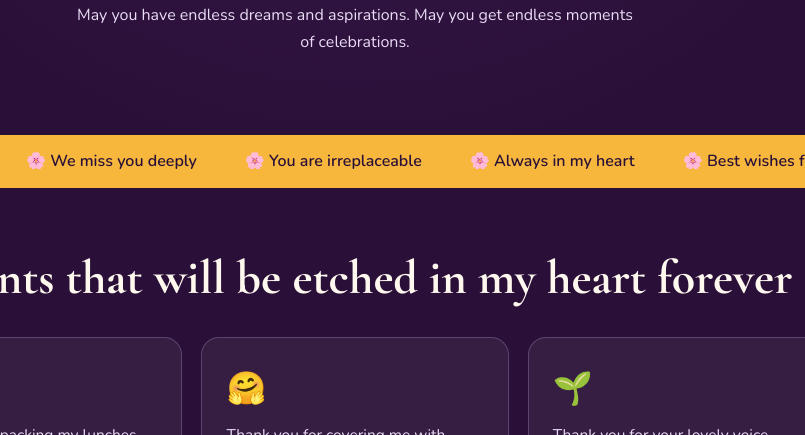
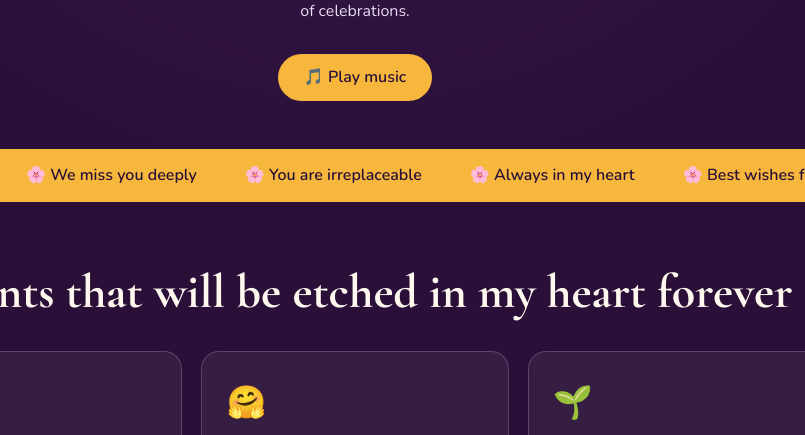
Before and after one commit to zuneesingh/happybirthday, a plain HTML site: page index.html in a window 1280 px wide. Shown: the part 665-1100 px from the top of the page, without its empty margins (285-1090 px from the left). Drawn offline with nearby package versions, Linux system fonts and the light colour scheme.

Commit message:
Include music file in index.html
Added music file 'song.mp3' to the configuration.

```diff
--- a/index.html
+++ b/index.html
@@ -112,7 +112,7 @@ const CONFIG = {
   message: "May you have endless dreams and aspirations. May you get endless moments of celebrations.",
 
   // ---- Music (optional): add an .mp3 to the folder and put its name, or leave "" ----
-  music: "",
+  music: "song.mp3",
 
   // ---- Scrolling wishes strip ----
   wishes: [
```
